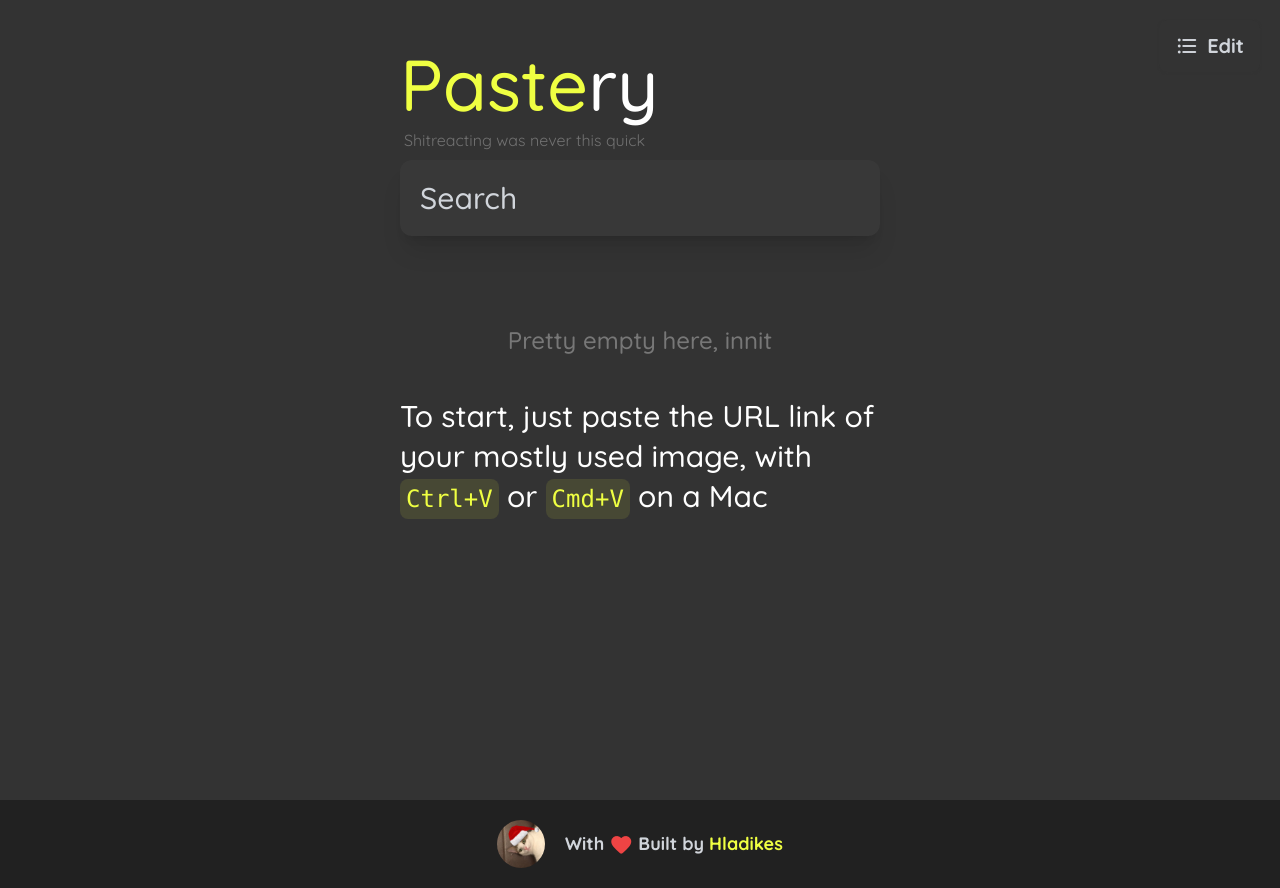
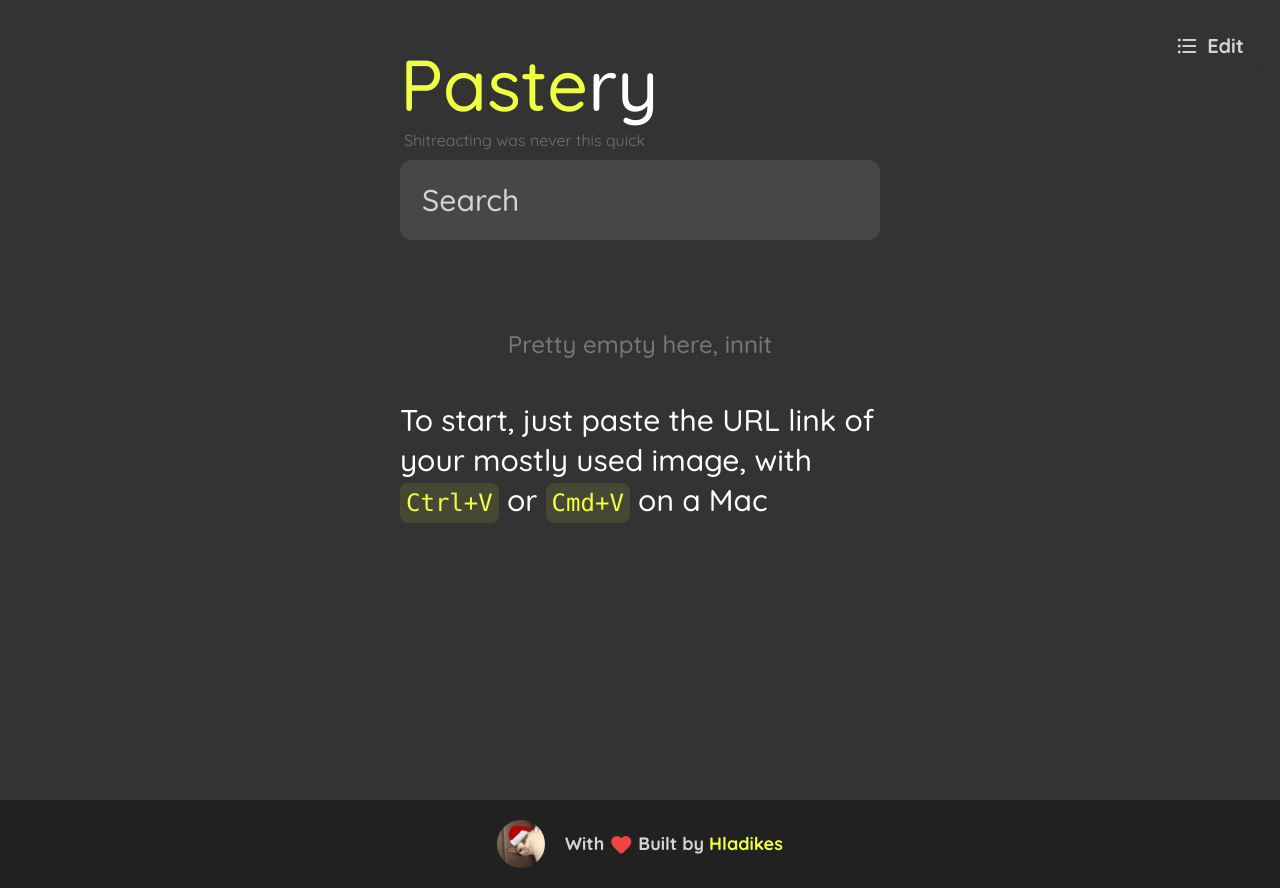
Before and after one commit to Hladikes/pastery, a Svelte app: page / in a window 1280 px wide. Built offline with nearby package versions, Linux system fonts and the light colour scheme.

Commit message:
🎨 searchbar redesign

```diff
--- a/src/App.svelte
+++ b/src/App.svelte
@@ -85,11 +85,11 @@
     </h1>
     <h4 class="text-white text-opacity-30 my-2 ml-1 select-none">Shitreacting was never this quick</h4>
     <input
-      bind:this={ input }
-      bind:value={ searchKeywords }
+      bind:this={input}
+      bind:value={searchKeywords}
       type="text"
       placeholder="Search"
-      class="bg-secondary bg-opacity-5 shadow-xl text-white md:text-3xl text-2xl font-medium placeholder-gray-300  md:p-5 p-4 w-full  rounded-xl transition-colors focus:outline-none focus:bg-opacity-10">
+      class="bg-secondary/20 text-white border-2 border-transparent md:text-3xl text-2xl font-medium placeholder-gray-300  md:p-5 p-4 w-full  rounded-xl transition-colors focus:outline-none focus:bg-accent/20 focus:border-accent/40">
   </div>
 
   <div class="grid grid-cols-2 sm:grid-cols-3 lg:grid-cols-4 xl:grid-cols-5 2xl:grid-cols-6 gap-4 w-full p-4">
```
